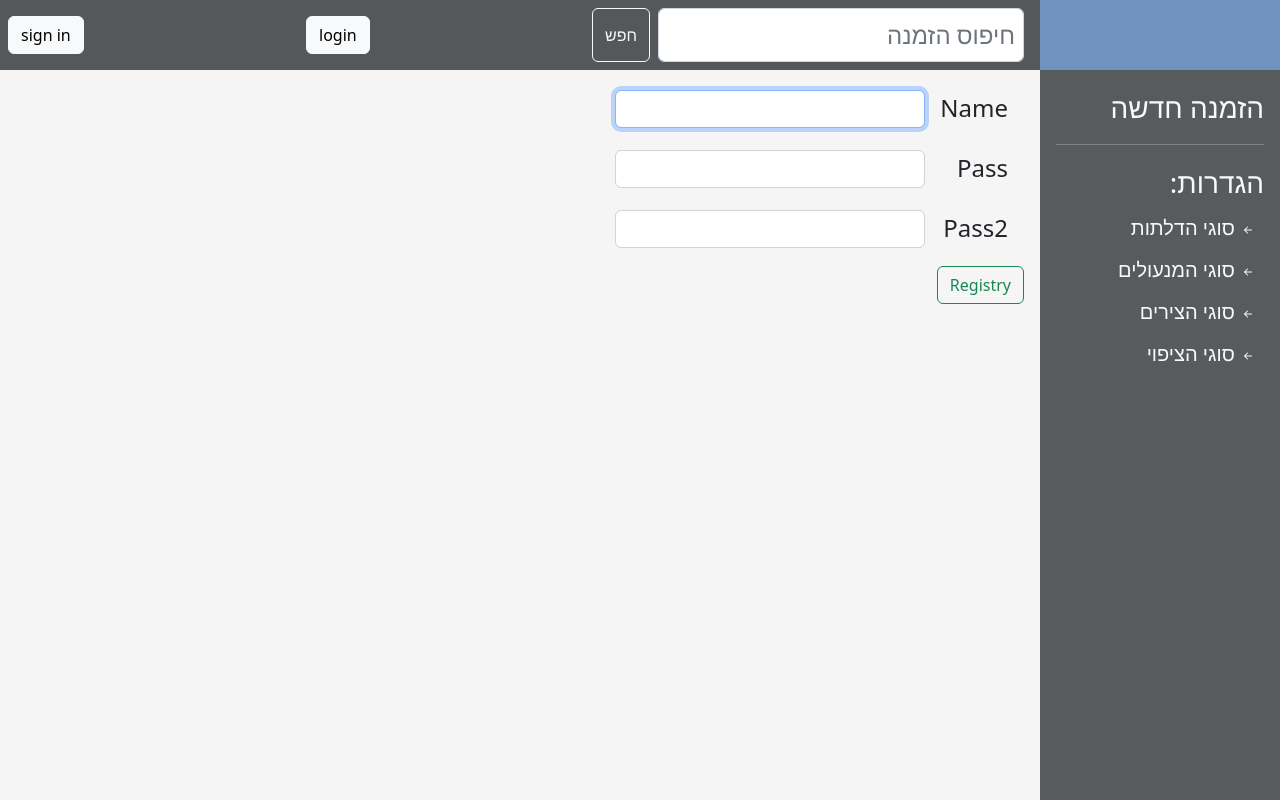
After one commit to glllom/DoorsForeman, a Django app: page /register in a window 1280 px wide. The commit adds this page. Run offline with Django 4.2, Linux system fonts and the light colour scheme.

Commit message:
added covering

```diff
--- a/DoorsForeman/urls.py
+++ b/DoorsForeman/urls.py
@@ -8,6 +8,7 @@ import main.views
 urlpatterns = [
     path('admin/', admin.site.urls),
     path('', main.views.index, name='home'),
+    path('test-label', main.views.test_label, name='test'),
     path('hinges', main.views.hinges, name='hinges'),
     path('doors', main.views.door_types, name='doors'),
     re_path(r'^doors/(?P<pk>\d+)/', main.views.DoorUpdate.as_view(), name='door_type_update'),
@@ -34,6 +35,9 @@ urlpatterns = [
     path('ajax/load-locks', main.views.load_locks, name='ajax_load_locks'),
     path('ajax/load-hinges', main.views.load_hinges, name='ajax_load_hinges'),
     path('ajax/load-covering', main.views.load_covering, name='ajax_load_covering'),
+
+    path('register', main.views.RegisterUser.as_view(), name='register'),
+    path('login', main.views.LoginUser.as_view(), name='login'),
 ]
 
 if settings.DEBUG:
--- a/main/forms.py
+++ b/main/forms.py
@@ -1,4 +1,8 @@
-from django.forms import ModelForm, TextInput, ClearableFileInput, SelectMultiple, Select, Textarea, CheckboxInput
+from django.contrib.auth.forms import UserCreationForm, AuthenticationForm
+from django.contrib.auth.models import User
+from django.contrib.auth.views import LoginView
+from django.forms import ModelForm, TextInput, ClearableFileInput, SelectMultiple, Select, Textarea, CheckboxInput, \
+    CharField, PasswordInput
 
 from main.models import *
 
@@ -114,3 +118,16 @@ class DoorInstanceForm(ModelForm):
                    'mezuzah': CheckboxInput(attrs={'class': 'form-check-input px-1', 'role': "switch"}),
                    'closer': CheckboxInput(attrs={'class': 'form-check-input px-1', 'role': "switch"}),
                    }
+
+
+"""Users"""
+
+
+class RegisterUserForm(UserCreationForm):
+    username = CharField(label="Name", widget=TextInput(attrs={'class': 'form-control'}), )
+    password1 = CharField(label="Pass", widget=PasswordInput(attrs={'class': 'form-control'}), )
+    password2 = CharField(label="Pass2", widget=PasswordInput(attrs={'class': 'form-control'}))
+
+    class Meta:
+        model = User
+        fields = ['username', 'password1', 'password2']
--- a/main/views.py
+++ b/main/views.py
@@ -1,7 +1,7 @@
 from django.http import HttpResponse
 from django.shortcuts import render, redirect
 from django.urls import reverse_lazy
-from django.views.generic.edit import UpdateView
+from django.views.generic.edit import UpdateView, CreateView
 from main.forms import *
 from main.models import *
 from main.calculator import *
@@ -14,6 +14,19 @@ def index(request):
 def success(request):
     """temp"""
     return HttpResponse('success')
+
+
+def test_label(request):
+    from blabel import LabelWriter
+
+    label_writer = LabelWriter("item_template.html",
+                               default_stylesheets=("style.css",))
+    records = [
+        dict(sample_id="s01", sample_name="Sample 1"),
+        dict(sample_id="s02", sample_name="Sample 2")
+    ]
+
+    label_writer.write_labels(records, target='qrcode_and_label.pdf')
 
 
 """ Door Types """
@@ -296,3 +309,25 @@ def load_covering(request):
     door_type = DoorType.objects.filter(id=door_type)[0]
     covering_list = Covering.objects.filter(compatible_doors=door_type)
     return render(request, 'covering_dropdown_list_options.html', {'coverings': covering_list})
+
+
+"""User"""
+
+
+class RegisterUser(CreateView):
+    form_class = RegisterUserForm
+    template_name = 'register.html'
+    success_url = reverse_lazy('login')
+
+    def get_context_data(self, **kwargs):
+        context = super().get_context_data(**kwargs)
+        # c_def = self.get_u
+        return dict(list(context.items()))
+
+
+class LoginUser(LoginView):
+    form_class = AuthenticationForm
+    template_name = 'login.html'
+
+    def get_success_url(self):
+        return reverse_lazy('home')
--- a/templates/base.html
+++ b/templates/base.html
@@ -70,6 +70,8 @@
                        aria-label="Search">
                 <button class="btn btn-outline-light" type="submit">חפש</button>
             </form>
+            <a href="{% url 'login' %}" class="btn btn-light">login</a>
+            <a href="{% url 'register' %}" class="btn btn-light">sign in</a>
         </div>
     </nav>
     <div class="container p-3">
--- /dev/null
+++ b/templates/register.html
@@ -0,0 +1,14 @@
+{% extends 'base.html' %}
+{% block page %}
+    <form action="" method="post">
+    {% csrf_token %}
+    {% for field in form %}
+        <div class="row m-1">
+        <div class="col-1"><p class="fs-4">{{ field.label }}</p></div>
+        <div class="col-4">{{ field }}</div>
+        </div>
+        <div class="row errorlist">{{ field.errors }}</div>
+        {% endfor %}
+     <button type="submit" class="btn btn-outline-success">Registry</button>
+    </form>
+{% endblock %}
```
Also changed, not shown: templates/doors.html (+7 -2 lines), templates/item_template.html (added, +13 -0 lines), templates/login.html (added, +14 -0 lines), db.sqlite3, static/images/logo.jpg.
